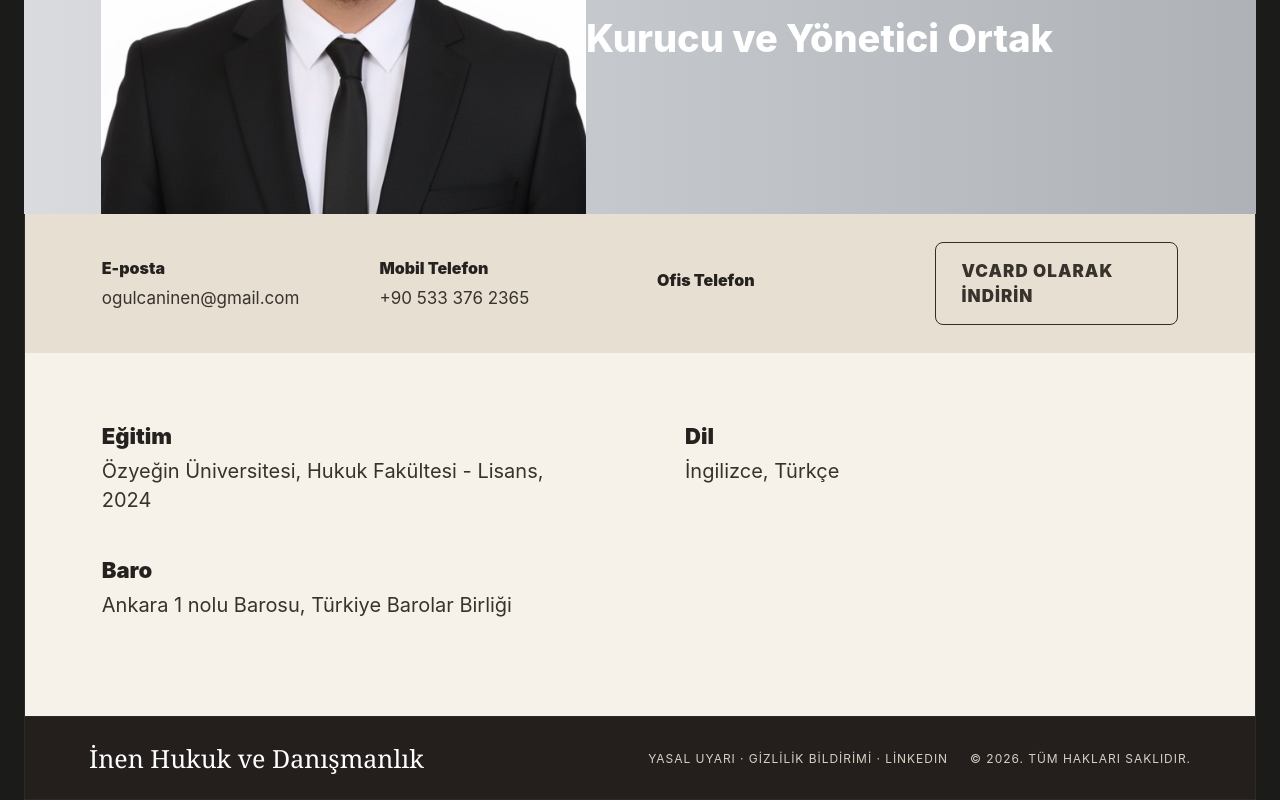
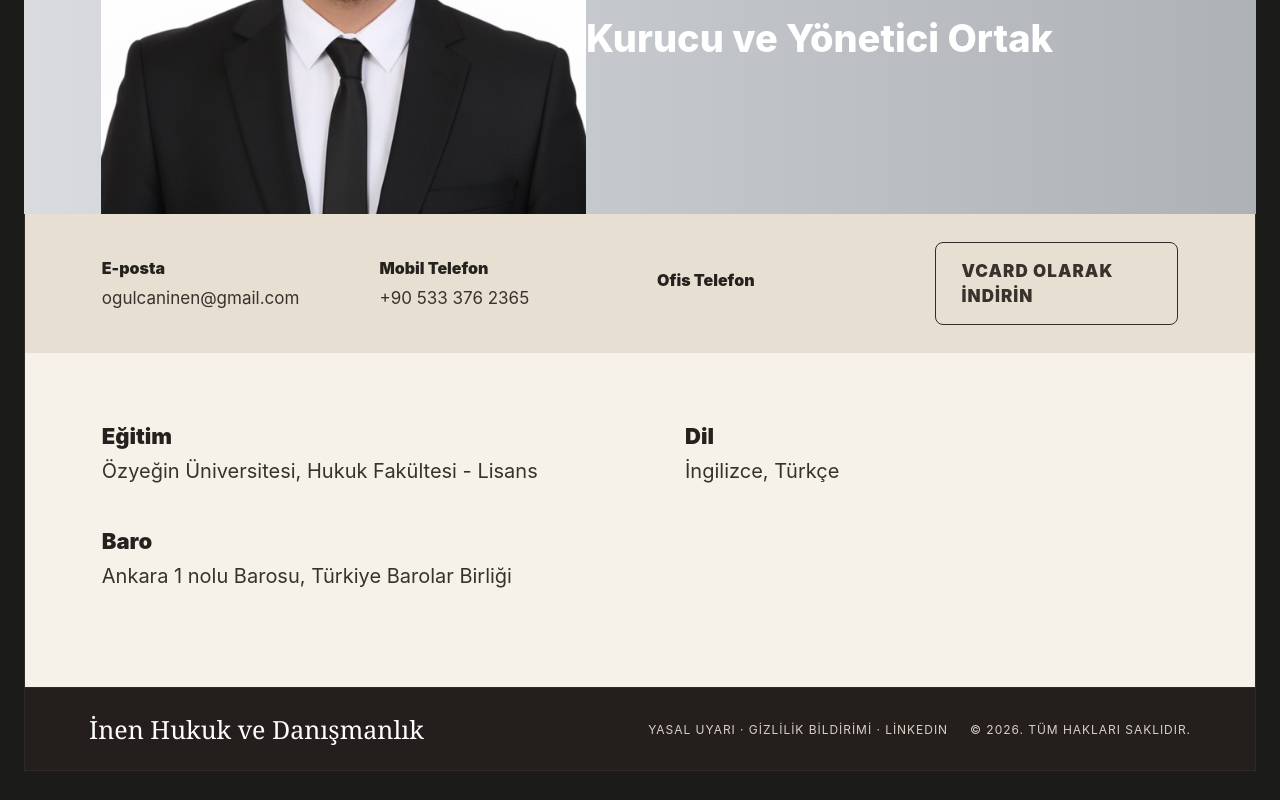
Before and after one commit to Berkant13/ogulcan-inen, a Next.js app: page /ekibimiz/ogulcan-inen in a window 1280 px wide. Shown: the part 553-1353 px from the top of the page. After the commit the page ends 1324 px from the top, so only its background shows below. Built offline with nearby package versions, Linux system fonts and the light colour scheme.

Commit message:
Remove education year

```diff
--- a/app/data.ts
+++ b/app/data.ts
@@ -287,7 +287,7 @@ export const lawyer = {
   email: "ogulcaninen@gmail.com",
   mobile: "+90 533 376 2365",
   officePhone: "",
-  education: "Özyeğin Üniversitesi, Hukuk Fakültesi - Lisans, 2024",
+  education: "Özyeğin Üniversitesi, Hukuk Fakültesi - Lisans",
   languages: "İngilizce, Türkçe",
   bar: "Ankara 1 nolu Barosu, Türkiye Barolar Birliği",
   image: "/ogulcan_inen.jpeg",
```
